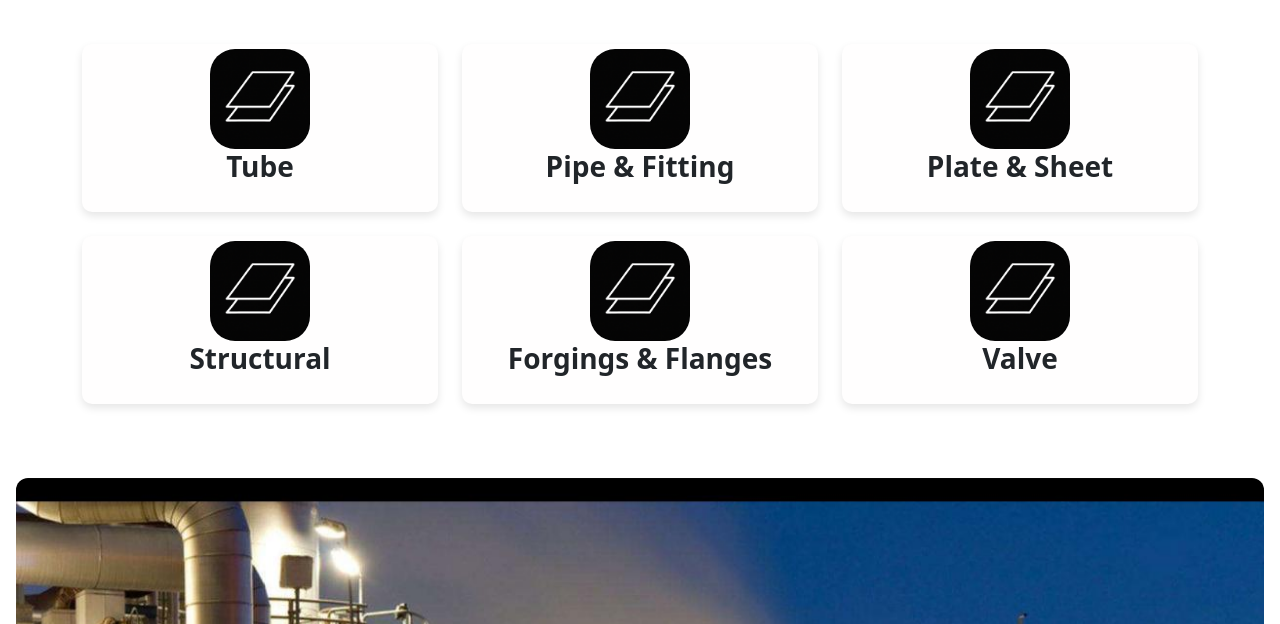
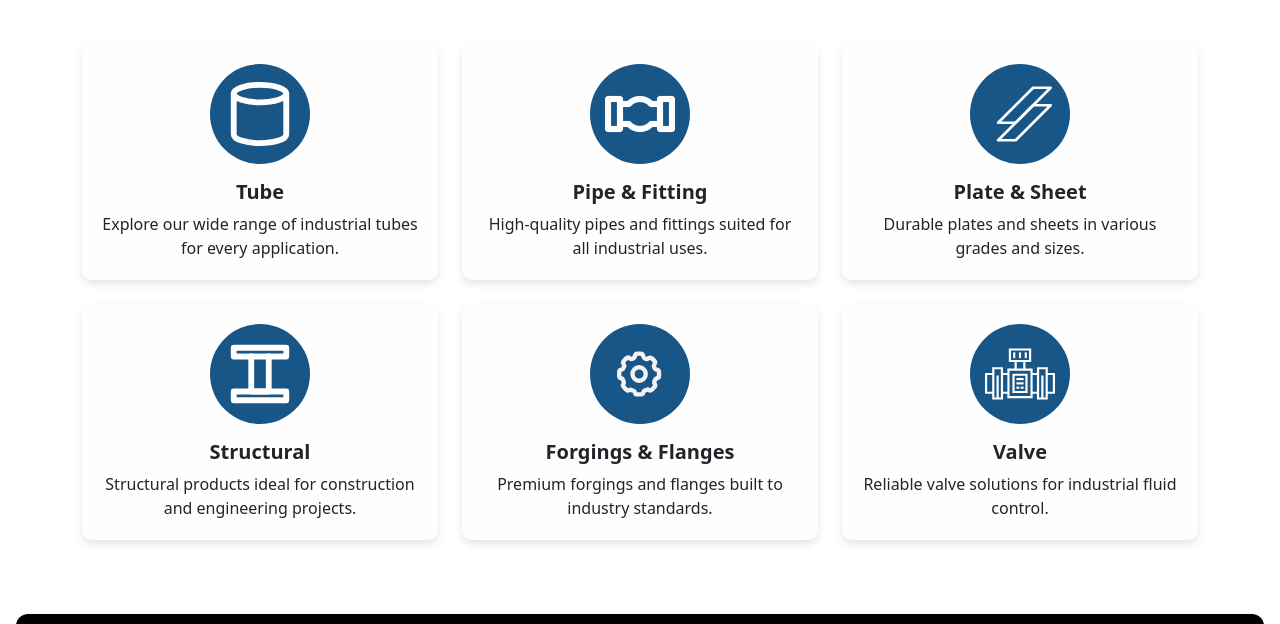
Before and after one commit to Am-bahrehdar/EnergyPSP, a Gatsby site: page / in a window 1280 px wide. Shown: the part 176-800 px from the top of the page. Built offline with nearby package versions, Linux system fonts and the light colour scheme; Gatsby itself is replaced by a stand-in of ours.

Commit message:
Fixed product card design and svg

```diff
--- a/src/components/ProductCard/index.js
+++ b/src/components/ProductCard/index.js
@@ -1,35 +1,71 @@
 import React from "react"
+import { Link } from "gatsby"
 import classNames from "classnames"
 import * as styles from "./styles.module.scss"
-import Pipe from "../../images/SVG/Plate -sheet.png"
-import { Link } from "gatsby"
-
+import Pipe from "../../images/SVG/pipe-.svg"
+import Tube from "../../images/SVG/tube.svg"
+import PlateSheet from "../../images/SVG/metalsheet.svg"
+import Vavle from "../../images/SVG/valve.svg"
+import Structural from "../../images/SVG/structural.svg"
+import Forging from "../../images/SVG/forging.svg"
 const products = [
-  { title: "Tube", icon: Pipe, link: "/Products/tube/" },
-  { title: "Pipe & Fitting", icon: Pipe, link: "/Products/pipe-fitting/" },
-  { title: "Plate & Sheet", icon: Pipe, link: "/Products/plate-sheet" },
-  { title: "Structural", icon: Pipe, link: "/Products/structural" },
+  {
+    title: "Tube",
+    icon: Tube,
+    link: "/Products/tube/",
+    description:
+      "Explore our wide range of industrial tubes for every application.",
+  },
+  {
+    title: "Pipe & Fitting",
+    icon: Pipe,
+    link: "/Products/pipe-fitting/",
+    description:
+      "High-quality pipes and fittings suited for all industrial uses.",
+  },
+  {
+    title: "Plate & Sheet",
+    icon: PlateSheet,
+    link: "/Products/plate-sheet/",
+    description: "Durable plates and sheets in various grades and sizes.",
+  },
+  {
+    title: "Structural",
+    icon: Structural,
+    link: "/Products/structural/",
+    description:
+      "Structural products ideal for construction and engineering projects.",
+  },
   {
     title: "Forgings & Flanges",
-    icon: Pipe,
-    link: "/Products/forgings-flanges",
+    icon: Forging,
+    link: "/Products/forgings-flanges/",
+    description: "Premium forgings and flanges built to industry standards.",
   },
-  { title: "Valve", icon: Pipe, link: "/Products/valve" },
+  {
+    title: "Valve",
+    icon: Vavle,
+    link: "/Products/valve/",
+    description: "Reliable valve solutions for industrial fluid control.",
+  },
 ]
 
 const ProductCard = () => {
   return (
-    <div className="container py-5 ">
+    <div className="container py-5">
       <h2 className="text-center fw-bold mb-5">Products</h2>
-      <div className="row g-4">
+      <div className="row row-cols-1 row-cols-md-3 g-4">
         {products.map((item, idx) => (
-          <div key={idx} className="col-6 col-md-4">
+          <div key={idx} className="col">
             <Link to={item.link} className="text-decoration-none text-dark">
-              <div className={classNames(styles.card, "text-center")}>
+              <div className={classNames(styles.card, "text-center", "h-100")}>
                 <div className={classNames(styles.iconWrapper, "mx-auto")}>
                   <img src={item.icon} alt={item.title} />
                 </div>
-                <h3 className="mt-3 fw-bold">{item.title}</h3>
+                <div className="card-body">
+                  <h5 className="card-title fw-bold">{item.title}</h5>
+                  <p className="card-text mt-2">{item.description}</p>
+                </div>
               </div>
             </Link>
           </div>
--- a/src/components/ProductCard/styles.module.scss
+++ b/src/components/ProductCard/styles.module.scss
@@ -1,6 +1,5 @@
 .card {
   background: #fffefe;
-
   padding: 20px;
   border-radius: 10px;
   box-shadow: 0 4px 8px rgba(0, 0, 0, 0.1);
@@ -13,23 +12,36 @@
   &:hover {
     transform: translateY(-4px);
   }
+
+  .card-body {
+    padding: 1rem;
+  }
+
+  .card-title {
+    font-size: 1.2rem;
+    margin-bottom: 1rem;
+  }
+
+  .card-text {
+    font-size: 0.95rem;
+    color: #555;
+  }
 }
 
 .iconWrapper {
-  width: 70px;
-  height: 70px;
-
+  width: 100px;
+  height: 100px;
   border-radius: 50%;
+  background-color: #195688;
   display: flex;
   align-items: center;
   justify-content: center;
+  margin-bottom: 1rem;
 
   img {
-    border-radius: 25px;
-    width: 100px;
-    height: 100px;
-
-    // Optional: Make sure SVG doesn't overflow
+    width: 70px;
+    height: 70px;
+    object-fit: contain;
     display: block;
   }
 }
```
Also changed, not shown: src/images/SVG/Plate -sheet.png (deleted), src/images/SVG/Tube.png (deleted), src/images/SVG/forging.svg (added), src/images/SVG/metalsheet.svg (added), src/images/SVG/pipe-.svg (added), src/images/SVG/structural.svg (added), src/images/SVG/tube.svg (added), src/images/SVG/valve.svg (added).
